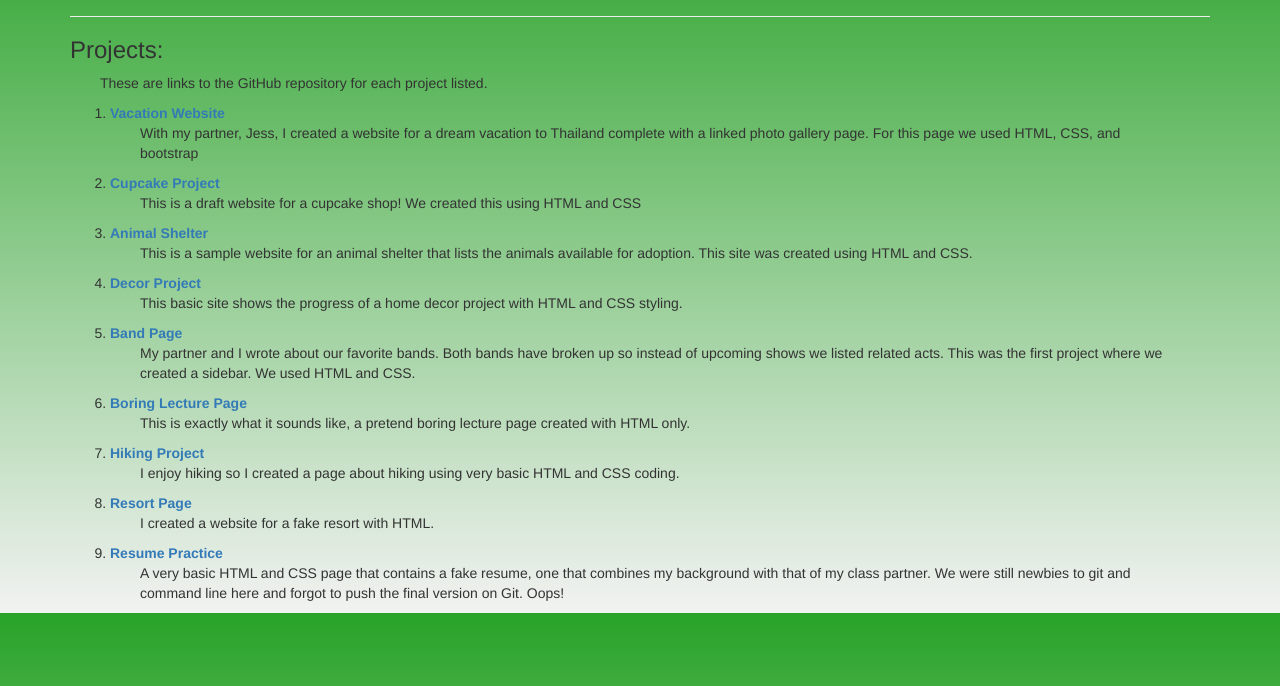
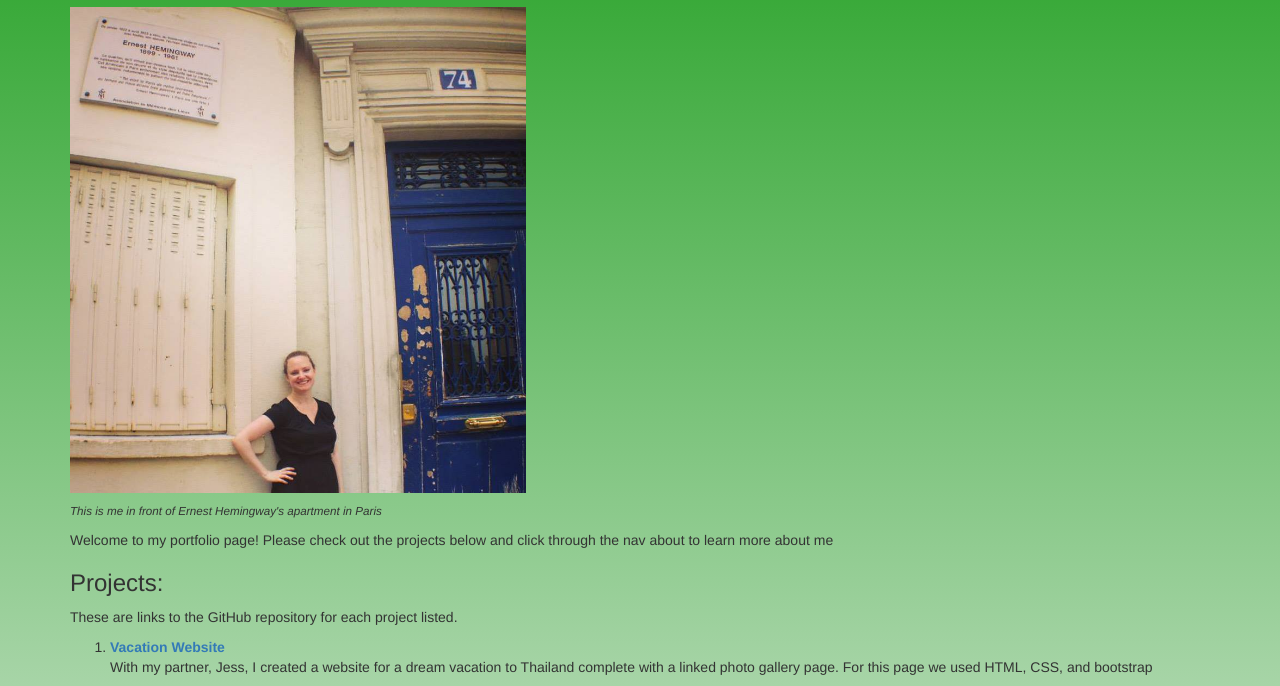
Before and after one commit to hhillaryy/hhillaryy.github.io, a plain HTML site: page index.html in a window 1280 px wide. Shown: the part 106-792 px from the top of the page. Drawn offline with nearby package versions, Linux system fonts and the light colour scheme.

Commit message:
finalize index.html content, add photo with caption, update both css files

```diff
--- a/css/styles.css
+++ b/css/styles.css
@@ -1,7 +1,4 @@
-p {
-  padding-right: 30px;
-  padding-left: 30px;
-}
+
 
 .gradient {
   background: linear-gradient(#29a329, #f2f2f2);
@@ -10,3 +7,14 @@
 a {
   font-weight: bolder;
 }
+
+img {
+  width: 40%;
+  height: 40%;
+  }
+
+.image p {
+  text-align: left;
+  font-style: italic;
+  font-size: smaller;
+  text-indent: 0;
--- a/index.html
+++ b/index.html
@@ -15,10 +15,18 @@
       <li><a href="about-me.html">About Me</a></li>
       <li><a href="contact.html">Contact</a></li>
     </ul>
+    <h2>Hillary Hintzen</h2>
+  </header>
 
-    <h2>Hillary Hintzen</h2>
+
+  <div class="image">
+    <p><img class="scaled" src="img/HemHouse.jpg"
+    alt="Hem's flat">
+    <p>This is me in front of Ernest Hemingway's apartment in Paris
+</div>
+
     <p>Welcome to my portfolio page! Please check out the projects below and click through the nav about to learn more about me </p>
-  </header>
+
 
 
     <h3>Projects:</h3>
@@ -42,6 +50,9 @@
           <p>I created a website for a fake resort with HTML.</p>
         <li><a href="https://github.com/hhillaryy/resume_practice.git">Resume Practice</a></li>
           <p>A very basic HTML and CSS page that contains a fake resume, one that combines my background with that of my class partner. We were still newbies to git and command line here and forgot to push the final version on Git. Oops!</p>
+    <footer>
+      <p>Copyright &copy; 2016 &middot; All Rights Reserved &middot;</p>
+    </footer>
   </div>
   </body>
   </html>
```
Also changed, not shown: about-me.html (+1 -1 lines), img/HemHouse.jpg (added).
